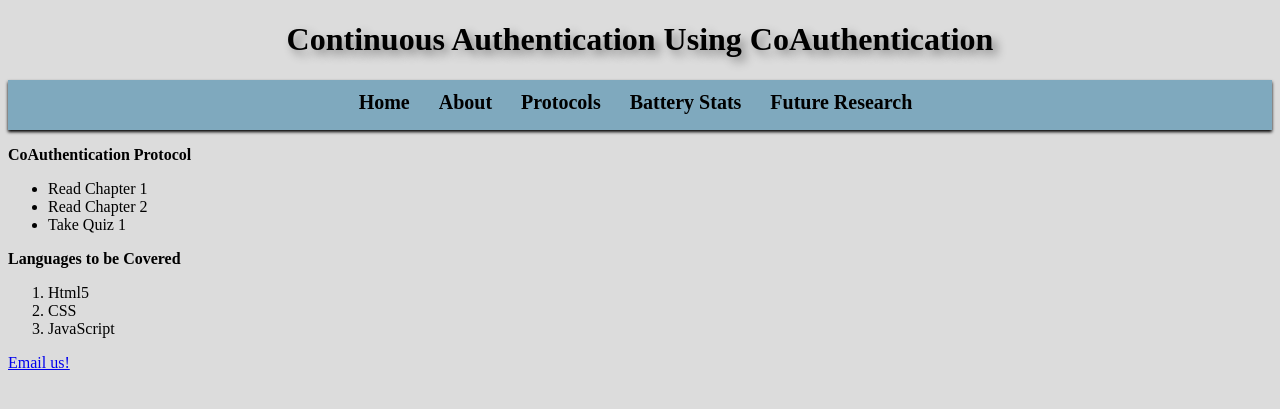
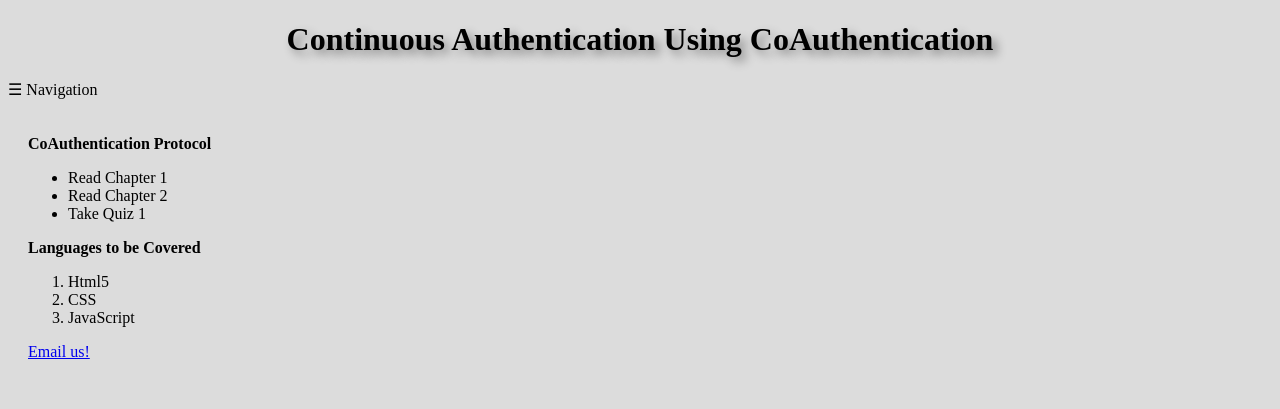
Before and after one commit to BrandonCorn/Project, a PHP site: page / in a window 1280 px wide. Shown: the top 409 px of the page. Run offline with PHP 8.4, Linux system fonts and the light colour scheme.

Commit message:
AddedNavBar

```diff
--- a/index.html
+++ b/index.html
@@ -4,23 +4,33 @@
 	<title> Continuous Authentication CoAuthentication </title>
 	<link rel = "stylesheet" href = "style.css">
 	<meta charset = "utf-8">
+	<meta name = "viewport" content = "width = device-width;, initial-scale = 1;">
 </head>
 <body>
 	<header>
-<h1> Continuous Authentication Using CoAuthentication </h1>
+		<h1 id = "IndexHeader1"> Continuous Authentication Using CoAuthentication </h1>
 	</header>
-<div>
-<nav class = "top-bar">
-	<b>
-	<a class = "menu-item" href = "index.html" > Home </a> &nbsp;
-	<a class = "menu-item" href = "About.html" > About </a> &nbsp;
-	<a class = "menu-item" href = "Protocols.html" > Protocols </a> &nbsp;
-	<a class = "menu-item" href = "BatteryStats.html" > Battery Stats </a> &nbsp;
-	<a class = "menu-item" href = "FutureResearch.html" > Future Research </a> &nbsp;
-	</b>
-</nav>
+	<div id = "SideNav" class = "mySideNav">
+			<a href = "javascript:void(0);" class = "closebutton" onclick = "closeNav()"> &times; </a>
+			<a class = "menu-item" href = "index.html" > Home </a>
+			<a class = "menu-item" href = "About.html" > About </a>
+			<a class = "menu-item" href = "Protocols.html" > Protocols </a>
+			<a class = "menu-item" href = "BatteryStats.html" > Battery Stats </a>
+			<a class = "menu-item" href = "FutureResearch.html" > Future Research </a>
 	</div>
+	<span id = "SideNavSpan" onclick = "openNav()">&#9776; Navigation </span>
+	<script>
+		function openNav() {
+			document.getElementById("SideNav").style.width = "250px";
+			document.getElementById("Main").style.marginLeft = "250px";
+		}
+		function closeNav() {
+			document.getElementById("SideNav").style.width = "0";
+			document.getElementById("Main").style.marginLeft = "0";
+		}
+	</script>
 </body>
+<div id = "Main">
 	<main>
 
 		<p> <b> CoAuthentication Protocol </b> </p>
@@ -41,6 +51,7 @@
 	</div>
 	</main>
 	<footer>
-</blockquote> <a href = "brownjohn2626@gmail.com"> Email us! </a>
+		</blockquote> <a href = "mailto:brownjohn2626@gmail.com"> Email us! </a>
 	</footer>
+</div>
 </html>
--- a/style.css
+++ b/style.css
@@ -3,7 +3,7 @@ body {
 
 }
 
- h1 {
+ #IndexHeader1 {
 	text-align: center;
     text-shadow: 5px 5px 10px Grey;
 	margin-left: 50px;
@@ -16,26 +16,46 @@ h2 {
 
 }
 
-.top-bar {
-	text-align: center;
-	background-color: #7fa9be;
-	box-sizing: border-box;
-	box-shadow: 0px 2px 3px Black;
-	height: 50px;
-	width: 100%;
-
-
+.mySideNav {
+	height: 100%;
+    width: 0;
+    position: fixed;
+    z-index: 1;
+    top: 0;
+    left: 0;
+    background-color: black;
+    overflow-x: hidden;
+    transition: 0.5s;
+    padding-top: 60px;
 }
 
-.menu-item{
+.mySideNav a{
 	text-decoration: none;
-	font-size: 20px;
-	color: Black;
-	padding: 8px;
-	height: 45px;
-	line-height: 45px;
+	font-size: 18px;
+	color: white;
+	display: block;
+	transition: 0.3s;
+	padding: 8px 8px 8px 8px;
 }
 
-.menu-item: hover {
-	background-color: #6196B2;
+.mySideNav a:hover {
+	color: #f1f1f1;
 }
+
+.mySideNav .closebutton {
+	position: absolute;
+	top: 0;
+	right: 25px;
+	font-size: 36px;
+	margin-left: 50px;
+}
+
+#Main {
+	transition: margin-left .5s;
+    padding: 20px;
+}
+
+@media screen and (max-height: 450px) {
+  .mySideNav {padding-top: 15px;}
+  .mySideNav a {font-size: 18px;}
+}
```
Lines whose indentation alone changed are shown as unchanged.
